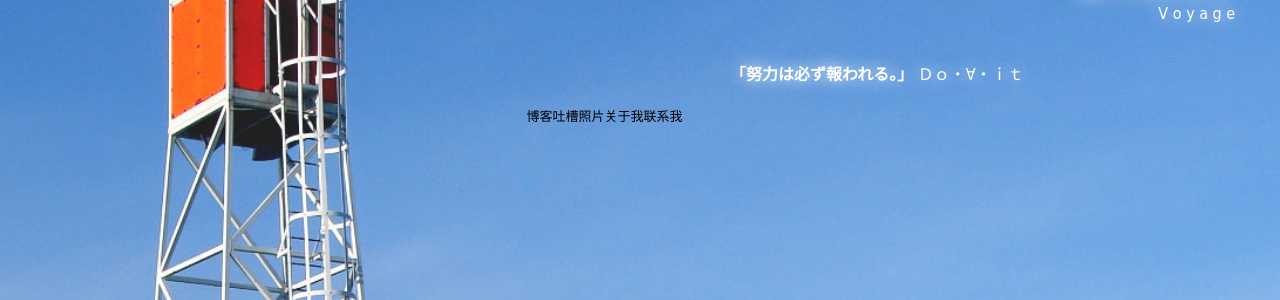
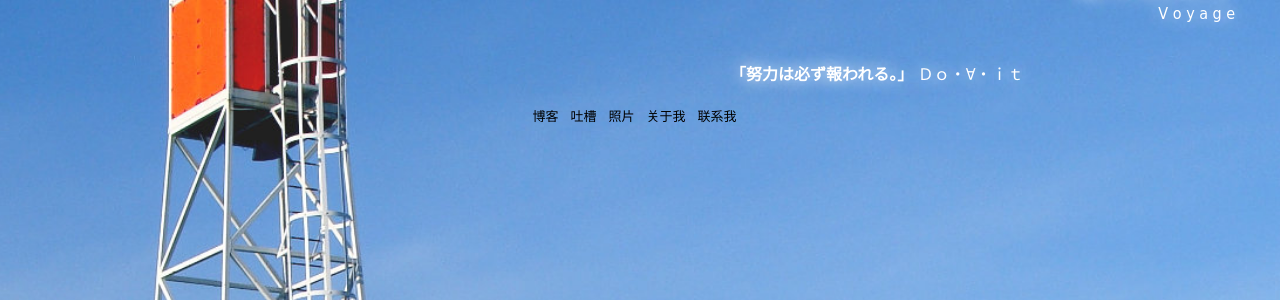
Before and after one commit to free1/free1.github.com, a Jekyll site: the page built from index.html, in a window 1280 px wide. Shown: the part 291-591 px from the top of the page. Built offline with Jekyll 4.4.1, drawn with Linux system fonts in a browser that asks for light colours; Markdown is read by kramdown in place of the engine named in the settings.

Commit message:
change index

```diff
--- a/css/main.css
+++ b/css/main.css
@@ -48,6 +48,8 @@ div#nav {
 div#nav li {
 	list-style-type: none;
 	float: left;
+	margin-left: 6px;
+	margin-right: 6px;
 }
 
 /* 底部 */
```
